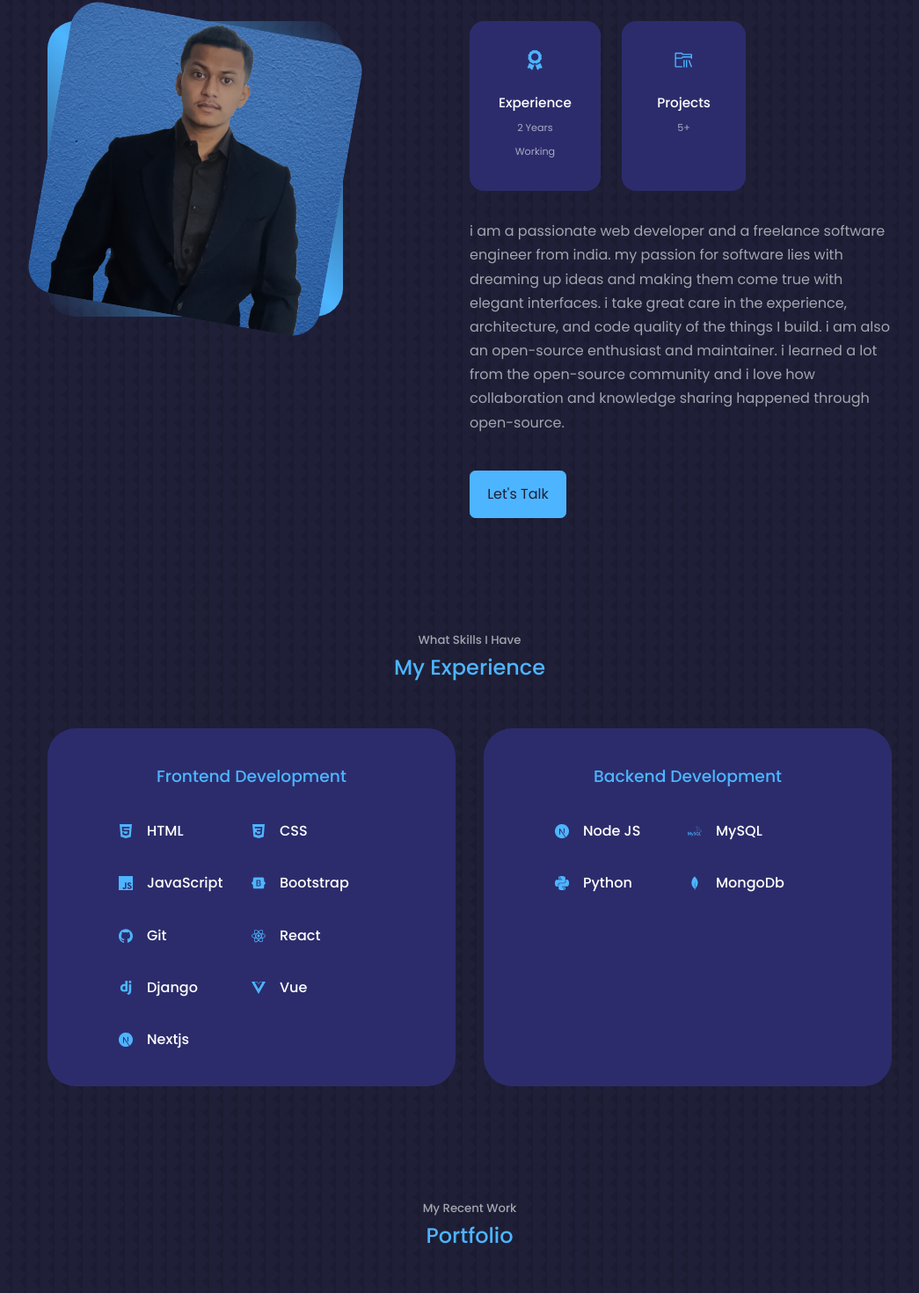
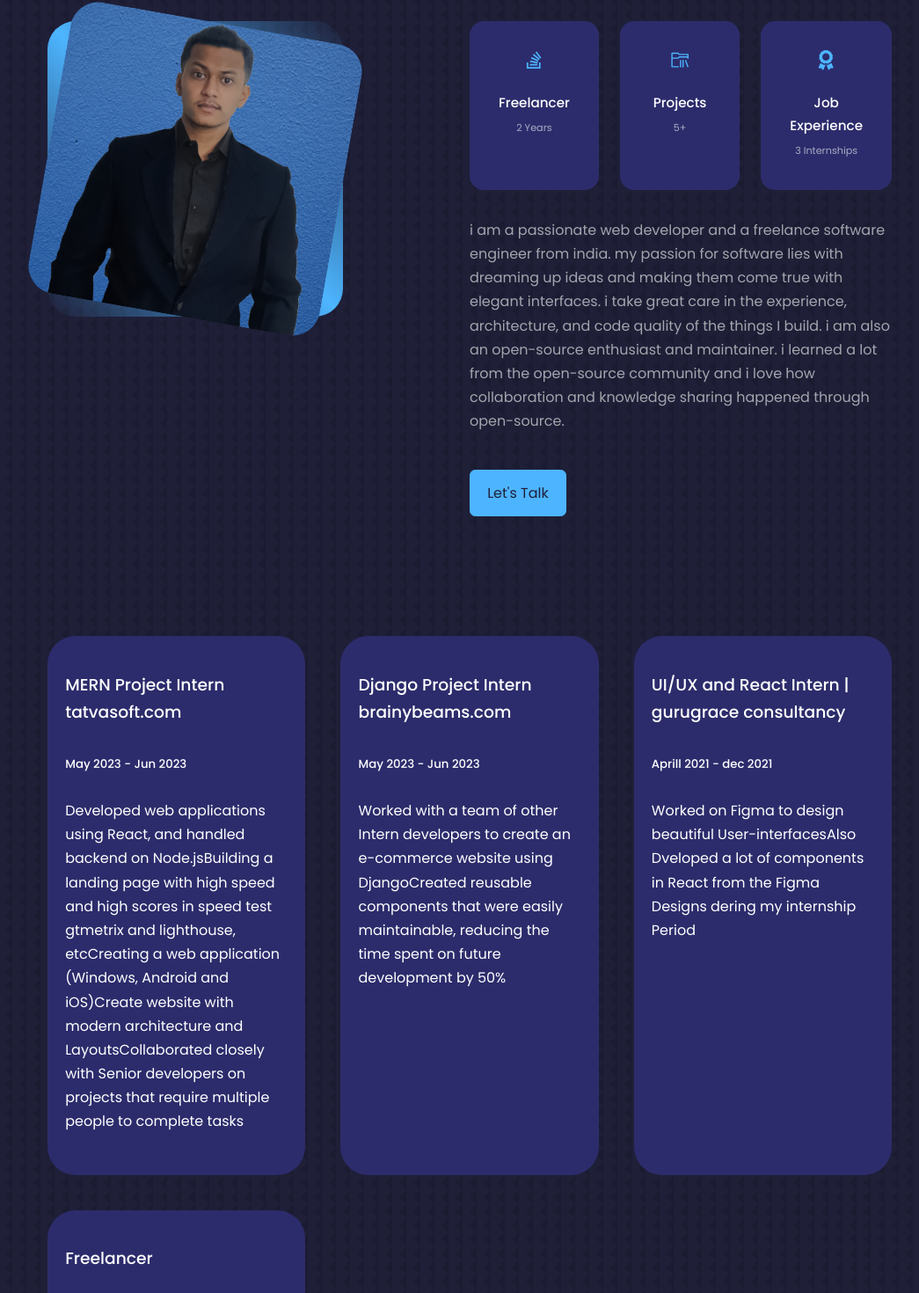
Before and after one commit to om-bhesania/My-Portfolio, a React (Create React App) app: page / in a window 1280 px wide. Shown: the part 1015-2485 px from the top of the page at 88% size, without its empty margins (106-1151 px from the left). Built offline with nearby package versions, Linux system fonts and the light colour scheme.

Commit message:
added jobs

```diff
--- a/src/App.jsx
+++ b/src/App.jsx
@@ -8,13 +8,15 @@ import Portfolio from './components/portfolio/Portfolio'
 
 import Contact from './components/contact/Contact'
 import Footer from './components/footer/Footer'
+import Jobs from './components/experienceJOB/job'
 
 const App = () => {
   return (
     <>
         <Header />
         <Nav />
-        <About />
+        <About /> <br /><br /><br /><br /><br />
+        <Jobs/>
         <Experience />
         <Portfolio />
         <Contact />
--- a/src/components/about/About.jsx
+++ b/src/components/about/About.jsx
@@ -1,8 +1,8 @@
 import React from 'react'
 import './about.css'
 import ME from '../../assets/me-about.jpg'
-import {FaAward} from 'react-icons/fa'
-import {VscFolderLibrary} from 'react-icons/vsc'
+import { FaAward, FaStackOverflow } from 'react-icons/fa'
+import { VscFolderLibrary } from 'react-icons/vsc'
 
 const About = () => {
   return (
@@ -20,23 +20,29 @@ const About = () => {
         <div className="about__content">
           <div className="about__cards">
             <article className='about__card'>
-              <FaAward className='about__icon'/>
-              <h5>Experience</h5>
-              <small>2 Years Working</small>
+              <FaStackOverflow className='about__icon' />
+              <h5>Freelancer</h5>
+              <small>2 Years</small>
             </article>
 
 
             <article className='about__card'>
-              <VscFolderLibrary className='about__icon'/>
+              <VscFolderLibrary className='about__icon' />
               <h5>Projects</h5>
               <small>5+ </small>
+            </article>
+
+            <article className='about__card'>
+              <FaAward className='about__icon' />
+              <h5>Job Experience</h5>
+              <small>3 Internships </small>
             </article>
           </div>
 
           <p>
-          i am a passionate web developer and a freelance software engineer from india. my passion for software lies with dreaming up ideas and making them come true with elegant interfaces. i take great care in the experience, architecture, and code quality of the things I build.
+            i am a passionate web developer and a freelance software engineer from india. my passion for software lies with dreaming up ideas and making them come true with elegant interfaces. i take great care in the experience, architecture, and code quality of the things I build.
 
-i am also an open-source enthusiast and maintainer. i learned a lot from the open-source community and i love how collaboration and knowledge sharing happened through open-source.
+            i am also an open-source enthusiast and maintainer. i learned a lot from the open-source community and i love how collaboration and knowledge sharing happened through open-source.
           </p>
 
           <a href="#contact" className='btn btn-primary'>Let's Talk</a>
--- /dev/null
+++ b/src/components/experienceJOB/job.js
@@ -0,0 +1,62 @@
+import React from 'react'
+
+
+// DO NOT USE THE IMAGES IN PRODUCTION
+ const data = [
+    {
+      title: ' MERN Project Intern  tatvasoft.com',
+      date: 'May 2023 - Jun 2023',
+      details: [
+        'Developed web applications using React, and handled backend on Node.js',
+        'Building a landing page with high speed and high scores in speed test gtmetrix and lighthouse, etc',
+        'Creating a web application (Windows, Android and iOS)',
+        'Create website with modern architecture and Layouts',
+        'Collaborated closely with Senior developers on projects that require multiple people to complete tasks',
+      ],
+    },
+    {
+      title: 'Django Project Intern  brainybeams.com',
+      date: 'May 2023 - Jun 2023',
+      details: [
+        'Worked with a team of other Intern developers to create an e-commerce website using Django',
+        'Created reusable components that were easily maintainable, reducing the time spent on future development by 50%',
+      ],
+    },
+    {
+      title: 'UI/UX and React Intern | gurugrace consultancy',
+      date: 'Aprill 2021 - dec 2021',
+      details: [
+        'Worked on Figma to design beautiful User-interfaces',
+        'Also Dveloped a lot of components in React from the Figma Designs dering my internship Period',
+      ],
+    },
+    {
+      title: 'Freelancer ',
+      date: 'May 2022 - Oct 2022',
+      details: [
+        'Worked on Figma to design beautiful User-interfaces',
+        'Also Dveloped a lot of components in React from the Figma Designs dering my internship Period',
+      ],
+    },
+  ];
+
+
+const Jobs = () => {
+  return (
+    <div className="container portfolio__container">
+        {
+          data.map(({ date, title,details}) => {
+            return (
+              <article className='portfolio__item'>
+              <h3>{title}</h3>
+              <h5>{date}</h5>
+              <br /> <p>{details}</p> <br />
+            </article>
+            )
+          })
+        }
+      </div>
+  )
+}
+
+export default Jobs
--- a/src/components/portfolio/Portfolio.jsx
+++ b/src/components/portfolio/Portfolio.jsx
@@ -9,15 +9,15 @@ const data = [
     title: 'Animated Portfolio',
     description: `Portfolio website built with React v18.2, Typescript,  react-router-dom v6, framer-motion, react-icons, Scss`,
     image: 'https://raw.githubusercontent.com/erfjs/animated-portfolio/main/src/assets/example.png',
-    GitHub: 'https://github.com/erfjs/animated-portfolio',
-    hosted: 'https://animated-portfolio.erfjs.com/',
+    GitHub: 'https://github.com/om-bhesania/NextJS-portfolio-website',
+    hosted: 'https://github.com/om-bhesania/NextJS-portfolio-website',
   },
 
   {
     title: 'Personalized Card | XYZ~Bank',
     description: `You can personalize your bank card as you want. A very interesting program using only HTML, CSS and JavaScript, with which you can change the card name, color and model`,
     image: 'https://raw.githubusercontent.com/erfjs/ejbank/main/img/example.png',
-    GitHub: 'https://github.com/erfjs/ejbank',
+    GitHub: 'https://github.com/om-bhesania/Card-Personalizer',
     hosted: `https://cardpersonalizer.netlify.app/`,
   },
   {
@@ -32,7 +32,7 @@ const data = [
     description: `Its a Merch store which is made on .liquid from shopify and is also a custom theme created by me and my team`,
     image: 'https://github.com/om-bhesania/todo-list/assets/48543687/4b0b4cd3-1a51-4283-ad43-5a7ae597e2f1',
     GitHub: 'https://github.com/om-bhesania',
-    hosted: `https://weather-checker.erfjs.com`,
+    hosted: `https://animemania.in`,
   },
   {
     title: 'Old Portfolio',
@@ -61,7 +61,7 @@ const Portfolio = () => {
 
       <div className="container portfolio__container">
         {
-          data.map(({id, image, title, github, demo,description}) => {
+          data.map(({id, image, title, GitHub, hosted,description}) => {
             return (
               <article key={id} className='portfolio__item'>
               <div className="portfolio__item-image">
@@ -70,8 +70,8 @@ const Portfolio = () => {
               <h2>{title}</h2>
               <p>{description}</p> <br />
               <div className="portfolio__item-cta">
-                <a href={github} className='btn' target='_blank' rel="noreferrer">Github</a>
-                <a href={demo} className='btn btn-primary' target='_blank' rel="noreferrer">Live Demo</a>
+                <a href={GitHub} className='btn' target='_blank' rel="noreferrer">Github</a>
+                <a href={hosted} className='btn btn-primary' target='_blank' rel="noreferrer">Live Demo</a>
               </div>
 
             </article>
```
